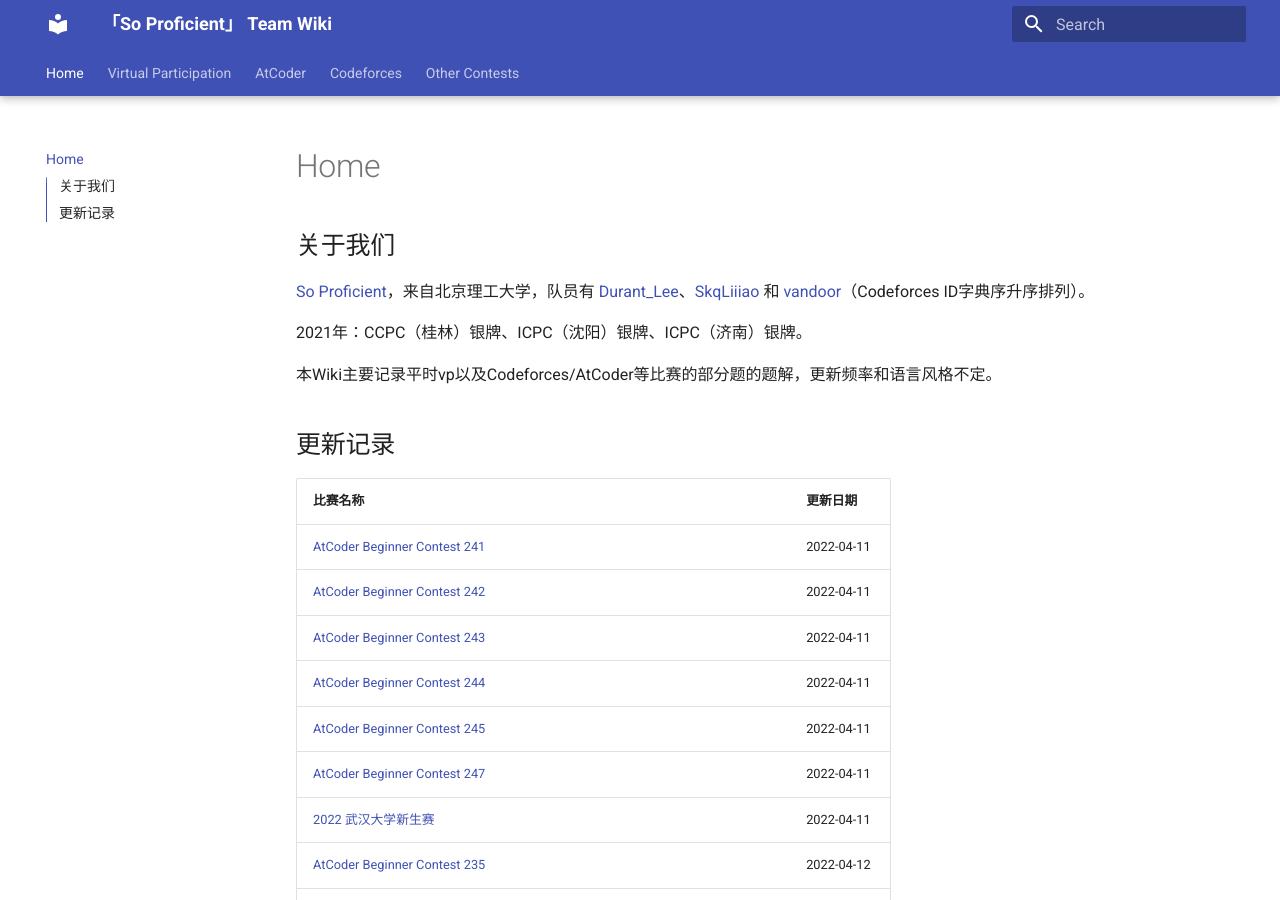
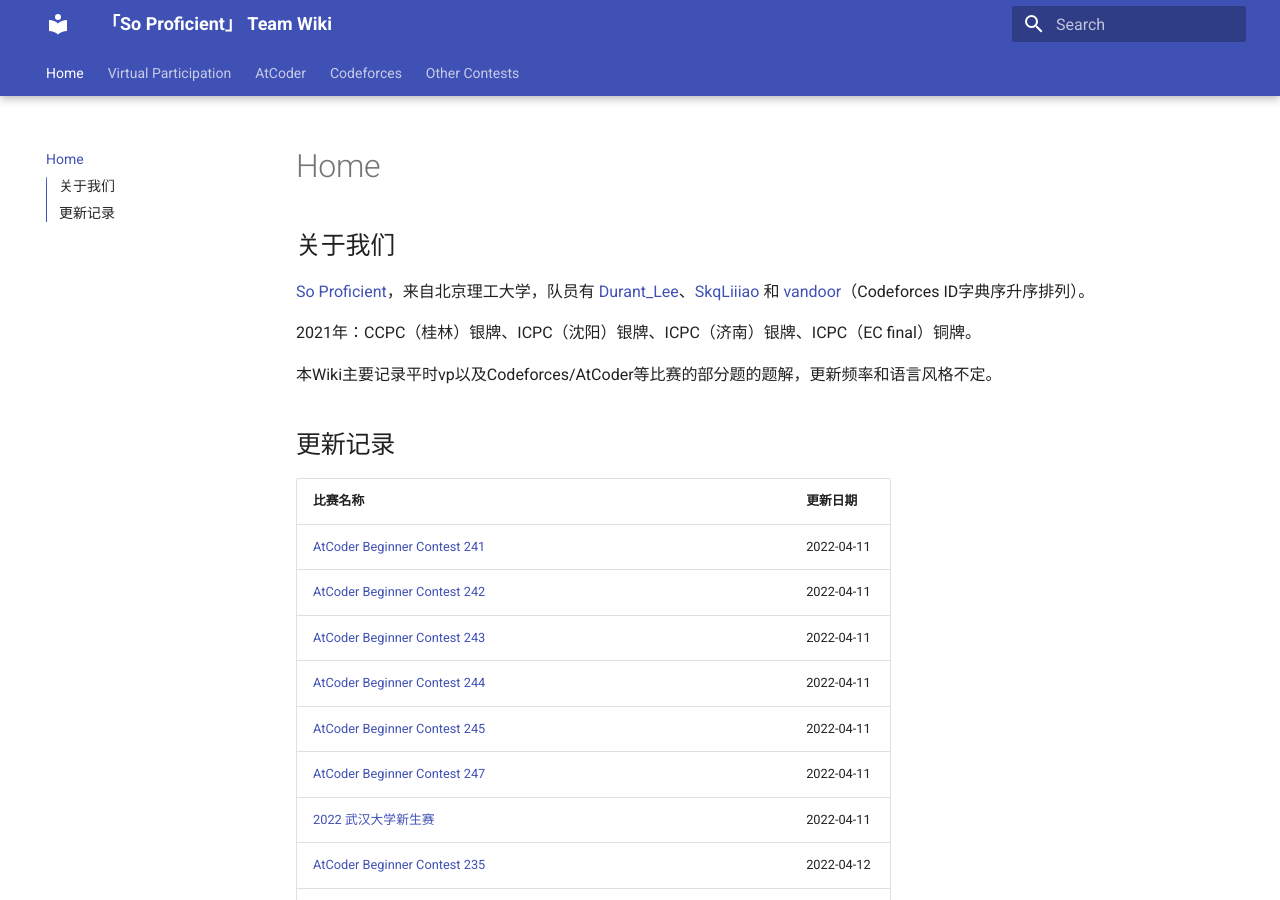
Before and after one commit to SkqLiao/team-wiki, an MkDocs documentation site: the page built from docs/index.md, in a window 1280 px wide and 900 px high. Built offline with MkDocs 1.6.1 and Material for MkDocs 9.7.7, drawn with Linux system fonts in a browser that asks for light colours.

Commit message:
update index

```diff
--- a/docs/index.md
+++ b/docs/index.md
@@ -2,7 +2,7 @@
 
 [So Proficient](https://skqliao.github.io/https://codeforces.com/team/91336)，来自北京理工大学，队员有 [Durant_Lee](https://skqliao.github.io/https://codeforces.com/profile/Durant_Lee)、[SkqLiiiao](https://skqliao.github.io/https://codeforces.com/profile/SkqLiiiao) 和 [vandoor](https://skqliao.github.io/https://codeforces.com/profile/vandoor)（Codeforces ID字典序升序排列）。
 
-2021年：CCPC（桂林）银牌、ICPC（沈阳）银牌、ICPC（济南）银牌。
+2021年：CCPC（桂林）银牌、ICPC（沈阳）银牌、ICPC（济南）银牌、ICPC（EC final）铜牌。
 
 本Wiki主要记录平时vp以及Codeforces/AtCoder等比赛的部分题的题解，更新频率和语言风格不定。
 
```
Also changed, not shown: README.md (+1 -1 lines).
